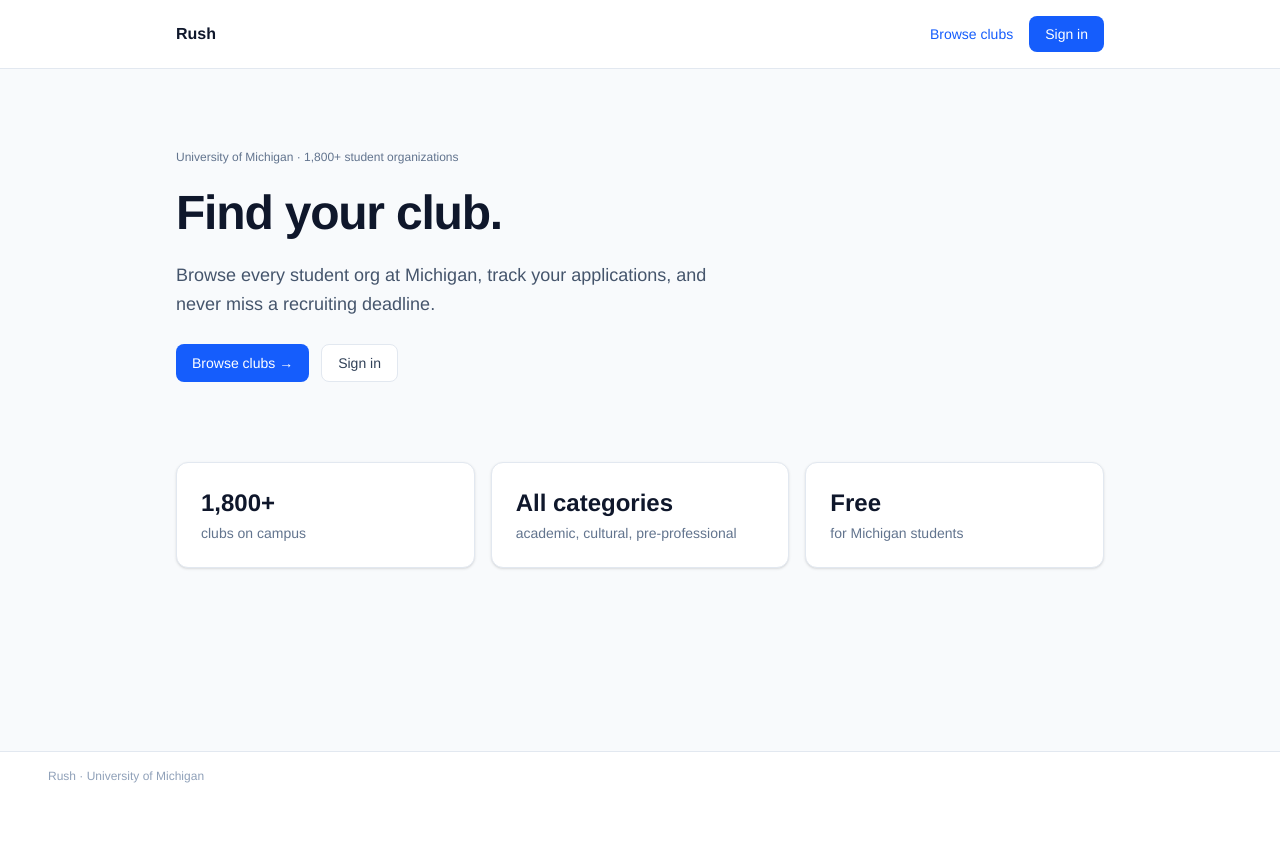
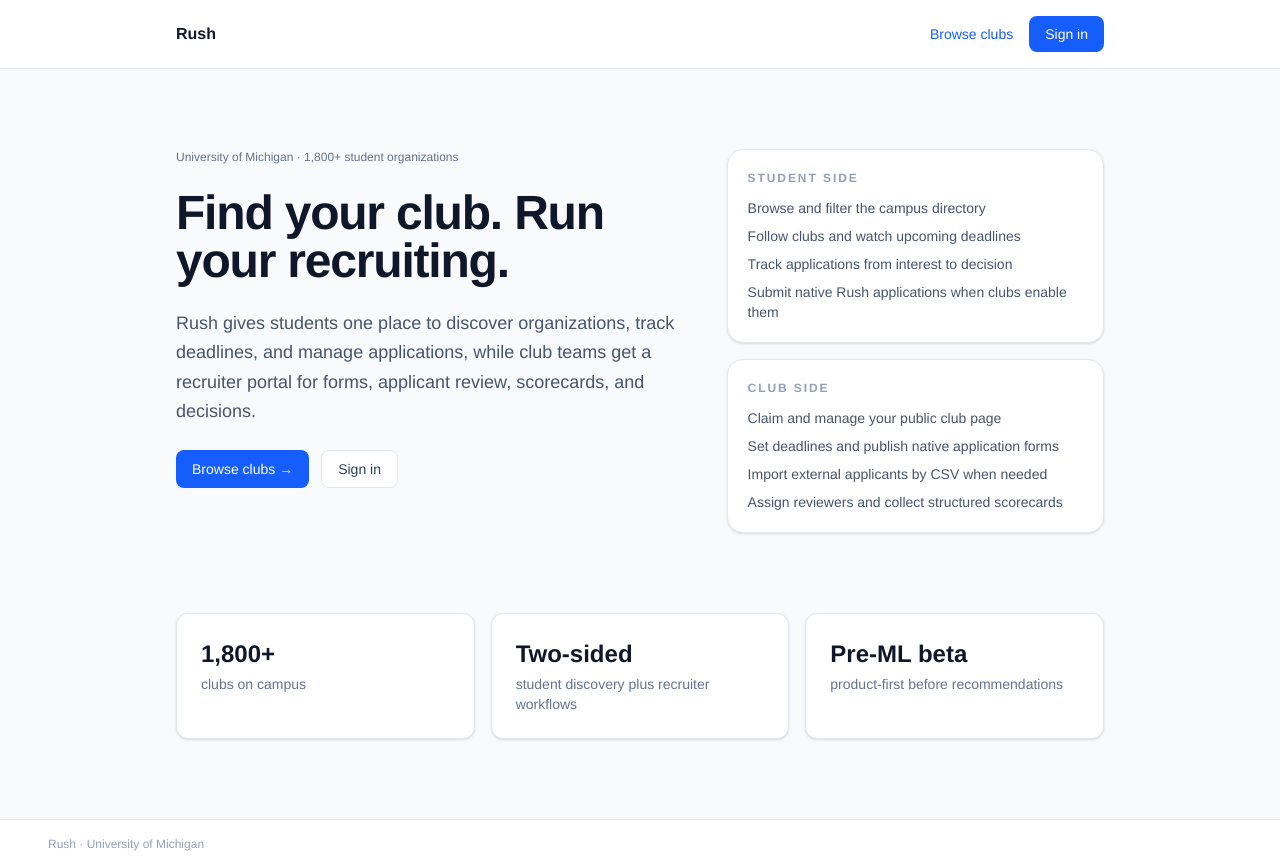
Before and after one commit to vittorio-centore/rush, a Next.js app: page / in a window 1280 px wide. Before the commit the page ends 800 px from the top, so only its background shows below. Built offline with nearby package versions, Linux system fonts and the light colour scheme.

Commit message:
refactor(beta): tighten landing and settings guidance

```diff
--- a/src/app/page.tsx
+++ b/src/app/page.tsx
@@ -23,16 +23,18 @@
 
       {/* Hero */}
       <main className="mx-auto flex w-full max-w-5xl flex-1 flex-col px-6 py-20 sm:px-10 lg:px-12">
-        <section className="max-w-2xl space-y-6">
+        <section className="grid gap-10 lg:grid-cols-[1.15fr_0.85fr] lg:items-start">
+          <div className="max-w-2xl space-y-6">
           <p className="text-xs font-medium text-slate-500">
             University of Michigan · 1,800+ student organizations
           </p>
           <h1 className="text-4xl font-bold tracking-tight text-slate-900 sm:text-5xl">
-            Find your club.
+            Find your club. Run your recruiting.
           </h1>
           <p className="max-w-xl text-lg leading-relaxed text-slate-600">
-            Browse every student org at Michigan, track your applications, and
-            never miss a recruiting deadline.
+            Rush gives students one place to discover organizations, track deadlines,
+            and manage applications, while club teams get a recruiter portal for forms,
+            applicant review, scorecards, and decisions.
           </p>
           <div className="flex flex-col gap-3 sm:flex-row">
             <Link
@@ -48,6 +50,32 @@
               Sign in
             </Link>
           </div>
+          </div>
+
+          <div className="grid gap-4">
+            <div className="rounded-2xl border border-slate-200 bg-white p-5 shadow-sm">
+              <p className="text-xs font-semibold uppercase tracking-[0.16em] text-slate-400">
+                Student side
+              </p>
+              <ul className="mt-3 space-y-2 text-sm text-slate-600">
+                <li>Browse and filter the campus directory</li>
+                <li>Follow clubs and watch upcoming deadlines</li>
+                <li>Track applications from interest to decision</li>
+                <li>Submit native Rush applications when clubs enable them</li>
+              </ul>
+            </div>
+            <div className="rounded-2xl border border-slate-200 bg-white p-5 shadow-sm">
+              <p className="text-xs font-semibold uppercase tracking-[0.16em] text-slate-400">
+                Club side
+              </p>
+              <ul className="mt-3 space-y-2 text-sm text-slate-600">
+                <li>Claim and manage your public club page</li>
+                <li>Set deadlines and publish native application forms</li>
+                <li>Import external applicants by CSV when needed</li>
+                <li>Assign reviewers and collect structured scorecards</li>
+              </ul>
+            </div>
+          </div>
         </section>
 
         {/* Stats bar */}
@@ -57,12 +85,12 @@
             <p className="mt-1 text-sm text-slate-500">clubs on campus</p>
           </div>
           <div className="rounded-xl border border-slate-200 bg-white p-6 shadow-sm">
-            <p className="text-2xl font-bold text-slate-900">All categories</p>
-            <p className="mt-1 text-sm text-slate-500">academic, cultural, pre-professional</p>
+            <p className="text-2xl font-bold text-slate-900">Two-sided</p>
+            <p className="mt-1 text-sm text-slate-500">student discovery plus recruiter workflows</p>
           </div>
           <div className="rounded-xl border border-slate-200 bg-white p-6 shadow-sm">
-            <p className="text-2xl font-bold text-slate-900">Free</p>
-            <p className="mt-1 text-sm text-slate-500">for Michigan students</p>
+            <p className="text-2xl font-bold text-slate-900">Pre-ML beta</p>
+            <p className="mt-1 text-sm text-slate-500">product-first before recommendations</p>
           </div>
         </section>
       </main>
--- a/src/app/portal/[slug]/settings/page.tsx
+++ b/src/app/portal/[slug]/settings/page.tsx
@@ -155,6 +155,9 @@
             <option value="external">External application</option>
             <option value="native">Native Rush application</option>
           </select>
+          <p className="mt-1 text-xs text-slate-400">
+            Use native mode if you want students to apply inside Rush. Use external mode if your club still collects applications elsewhere and plans to import applicants by CSV.
+          </p>
         </div>
 
         <div className="lg:col-span-2">
@@ -167,6 +170,9 @@
             defaultValue={club.application_url ?? ""}
             className="w-full rounded-lg border border-slate-200 px-3 py-2 text-sm text-slate-900 outline-none focus:border-blue-500 focus:ring-1 focus:ring-blue-500"
           />
+          <p className="mt-1 text-xs text-slate-400">
+            Leave this blank for native Rush applications. Keep it filled in for clubs that use Google Forms or another external system.
+          </p>
         </div>
 
         <div className="lg:col-span-2">
```
